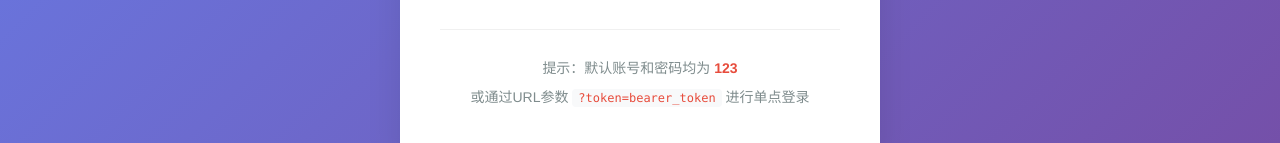
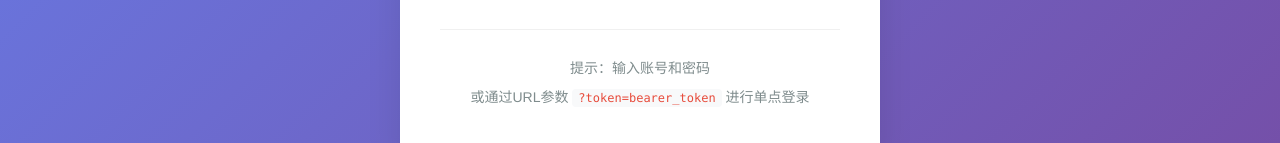
Before and after one commit to NiuHuangxiaozi/DataAnalysisPlatform, a Vue app: page /login in a window 1280 px wide. Shown: the part 454-597 px from the top of the page. Built offline with nearby package versions, Linux system fonts and the light colour scheme; what view-ui-plus would draw is missing.

Commit message:
Finish the User comment and payload prediction (#2)
Co-authored-by: NIU <you@example.com>

```diff
--- a/src/router/index.js
+++ b/src/router/index.js
@@ -10,7 +10,7 @@ import Business from '../views/Business.vue'
 import VM from '../views/VM.vue'
 
 // just for testcase
-import TestCase from '../views/Test.vue'
+// import TestCase from '../views/Test.vue'
 import { compile } from 'vue'
 
 const routes = [
@@ -33,10 +33,6 @@ const routes = [
         {
           path:"homedisplay",
           component: HomeDisplay
-        },
-        {
-          path:"test",
-          component: TestCase
         },
         {
           path:"inCaMa",
--- a/src/store/auth.js
+++ b/src/store/auth.js
@@ -19,7 +19,7 @@ export const useAuthStore = defineStore('auth', {
     async login(username, password) {
       try {
         // 简单的账号密码验证 (账号密码都是123)
-        if (username === '123' && password === '123') {
+        if (username === 'TSResourceUser' && password === 'SZptkj@#0305') {
           this.isAuthenticated = true
           this.user = { username }
           this.token = 'mock-token'
--- a/src/views/Login.vue
+++ b/src/views/Login.vue
@@ -51,7 +51,7 @@
 
       <!-- 登录提示 -->
       <div class="login-tips">
-        <p>提示：默认账号和密码均为 <strong>123</strong></p>
+        <p>提示：输入账号和密码</p>
         <p>或通过URL参数 <code>?token=bearer_token</code> 进行单点登录</p>
       </div>
     </div>
--- a/vite.config.js
+++ b/vite.config.js
@@ -2,6 +2,8 @@ import { defineConfig } from 'vite'
 import vue from '@vitejs/plugin-vue'
 
 export default defineConfig({
+
+  base: './',
   plugins: [vue({
       script: {
         defineModel: true
```
Also changed, not shown: 9 other files (tests, documents, lock files or other folders).
